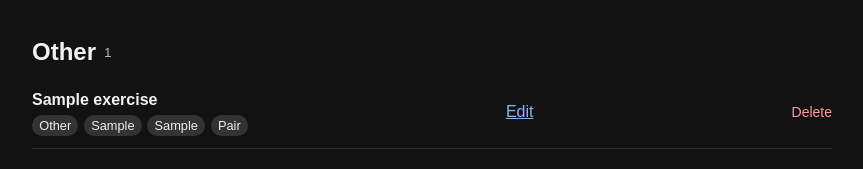
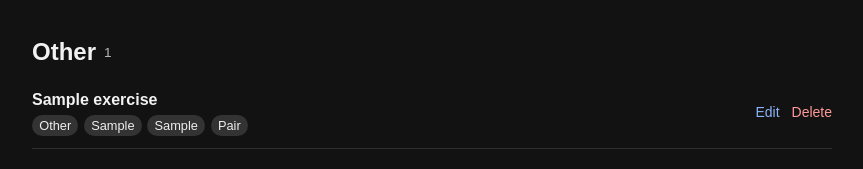
Before and after one commit to joshjohnstone/activity-tracker, a Flask app: page /exercises in a window 1280 px wide. Shown: the part 650-819 px from the top of the page, without its empty margins (208-1071 px from the left). Run offline with Flask 3, Linux system fonts and the light colour scheme; a user stored in the database is signed in; tables that the repository leaves empty hold one stand-in row (values such as "Sample post").

Commit message:
Right-align exercise edit buttons

```diff
--- a/static/style.css
+++ b/static/style.css
@@ -251,6 +251,20 @@ td {
     white-space: nowrap;
 }
 
+.exercise-actions {
+    display: flex;
+    align-items: center;
+    gap: 0.75rem;
+    flex-shrink: 0;
+}
+
+.edit-btn {
+    color: var(--link);
+    text-decoration: none;
+    font-size: 14px;
+    white-space: nowrap;
+}
+
 .delete-btn {
     color: var(--danger-text);
     text-decoration: none;
@@ -267,7 +281,7 @@ td {
         margin-top: 0.15rem;
     }
 
-    .delete-btn {
+    .exercise-actions {
         padding-top: 0.15rem;
     }
 }
--- a/templates/exercises.html
+++ b/templates/exercises.html
@@ -107,6 +107,7 @@
                                     </div>
                                 </div>
 
+                                <div class="exercise-actions">
                                     <a class="edit-btn"
                                        href="/edit_exercise/{{ exercise.id }}">
                                         Edit
@@ -117,6 +118,7 @@
                                        onclick="return confirm('Delete this exercise?');">
                                         Delete
                                     </a>
+                                </div>
 
                             </li>
                         {% endfor %}
```
Lines whose indentation alone changed are shown as unchanged.
